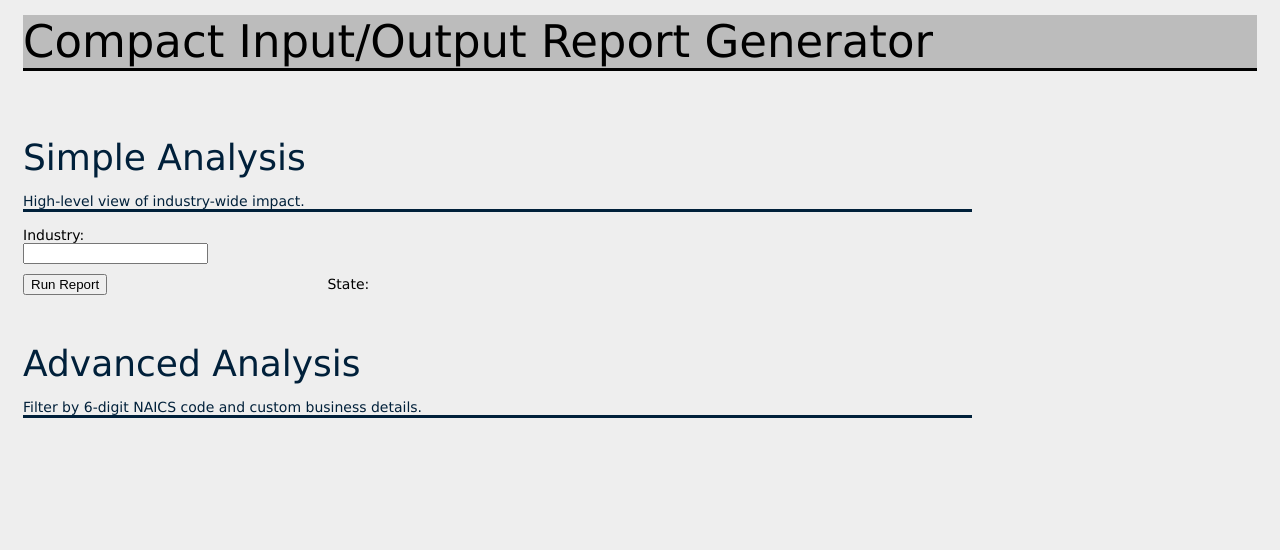
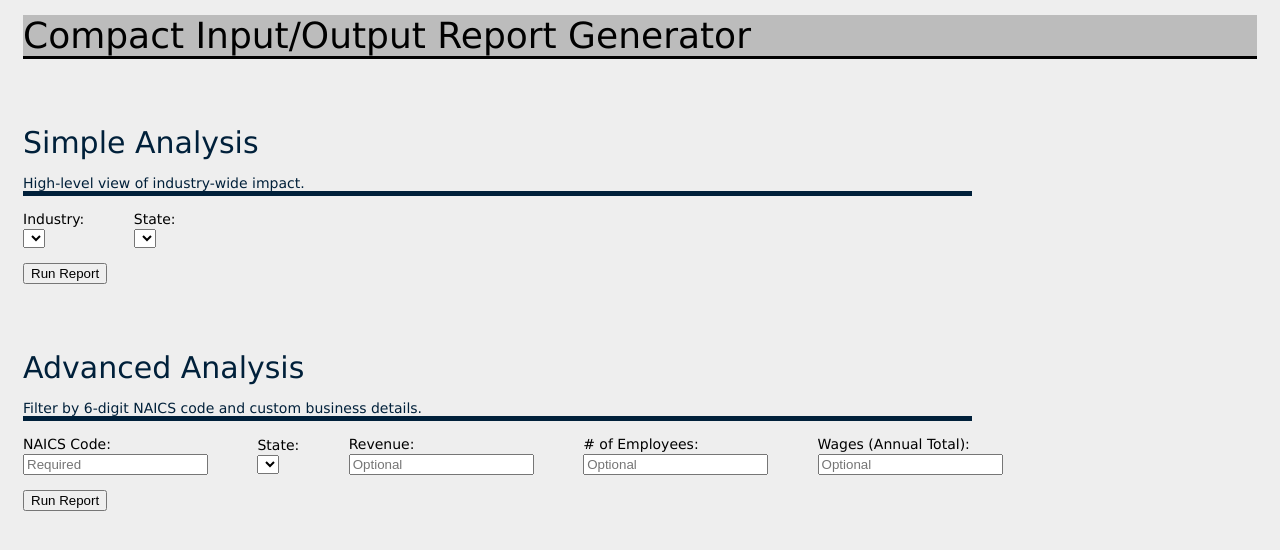
Before and after one commit to PMMora/compact, a Django app: page / in a window 1280 px wide. Shown: the top 550 px of the page. Run offline with Django 3.2, Linux system fonts and the light colour scheme; lists and menus that the app fills with data are empty.

Commit message:
Continuing work on html/css

```diff
--- a/compact/compact/templates/base.html
+++ b/compact/compact/templates/base.html
@@ -13,25 +13,69 @@
 		<br>
 		<div id="option_title">Simple Analysis</div>
 		<div id="option_subtitle">High-level view of industry-wide impact.</div>
-		<div id="container">
-		<div id="option_body">Industry:</div>
-		<form action="/action_page.php">
-  			<input list="Industries">
-  				<datalist id="Industries">
-  					{% for industry in industry.name.all%}
-    				<option value=test></option>
-    				{% endfor %}
-				</datalist>
+		<form name = "Simple Analysis" action="Placeholder for submitting to model" method ="post">
+			<div id="container">
+				<div id="option_body">Industry:</div><br>
+  					<select id="Industries" title="Industries" required>
+  						{% for industry in industry %}
+    					<option value="1">{{ industry.name }}</option>
+    					{% endfor %}
+					</select>
+			</div>
+			<div id="container">
+				<div id="option_body">State:</div><br>
+					<select id="States" title="States" required>
+						{% for area in area %}
+						<option value="{{area.fips}}"> {{area.name}} </option>
+						{% endfor %}
+					</select>
+			</div>
+			<br>
+			<div id="container">
+				<input type="submit" value="Run Report">
+			</div>
 		</form>
-		<button type=button onclick action="/redirect.html">Run Report</button>
-		</div>
-		<div id="container">
-		<div id="option_body">State:</div>
-
 		</div>
 		<br>
 		<br>
 		<div id="option_title">Advanced Analysis</div>
 		<div id="option_subtitle">Filter by 6-digit NAICS code and custom business details.</div>
+		<form name = "Advanced Analysis" action="Placeholder for submitting to model" method ="post">
+			<div id="container">
+				<div id="option_body">NAICS Code:</div><br>
+				<input type=text name="NAICSCode" placeholder="Required" required>
+			</div>
+
+			<div id="container">
+				<div id="option_body">State:</div><br>
+					<select id = "State" title = "State" value="Required" required>
+						{% for area in area.objects.all %}
+						<option value=1> {{area}} </option>
+						{% endfor %}
+					</select>
+			</div>
+
+			<div id="container">
+				<div id="option_body">Revenue:</div><br>
+				<input type=text name="Revenue" placeholder="Optional">
+			</div>
+
+			<div id="container">
+				<div id="option_body"># of Employees:</div><br>
+				<input type=text name="Employees" placeholder="Optional">
+			</div>
+
+			<div id="container">
+				<div id="option_body">Wages (Annual Total):</div><br>
+				<input type=text name="AnnualWages" placeholder="Optional">
+			</div>
+
+			</div>
+			<br>
+
+			<div id="container">
+				<input type="submit" value="Run Report">
+			</div>
+		</form>
 	</body>
 </html>
--- a/compact/compactapp/static/styles.css
+++ b/compact/compactapp/static/styles.css
@@ -9,7 +9,7 @@ body {
     margin:15px;
     padding:0;
     font-family: "Lucida Sans Unicode", "Lucida Grande", sans-serif;
-    font-size: 36px;
+    font-size: 30px;
     color:#00203a;
 }
 #option_subtitle {
@@ -20,17 +20,18 @@ body {
     font-size: 14px;
     color:#00203a;
     border-bottom-style: solid;
-    border-bottom-width: 3px;
+    border-bottom-width: 5px;
 }
 #option_body {
     padding:0;
     font-family:"Lucida Sans Unicode", "Lucida Grande", sans-serif;
     font-size: 14px;
     color:#000000;
+    float:left;
 }
 #container {
     margin:15px;
-    margin-right:100px;
+    margin-right:30px;
     padding:0;
     margin-top: 0px;
     display: inline-block;
@@ -42,7 +43,7 @@ header {
     margin:15px;
     margin-right:15px;
     padding:0;
-    font-size:45px;
+    font-size:36px;
     font-family:"Lucida Sans Unicode", "Lucida Grande", sans-serif;
     border-bottom-style: solid;
     border-bottom-width: 3px;
@@ -60,4 +61,6 @@ header {
 
 button {
     margin-top: 10px;
+    margin: 15px;
+    font-size: 12px;
 }
```
